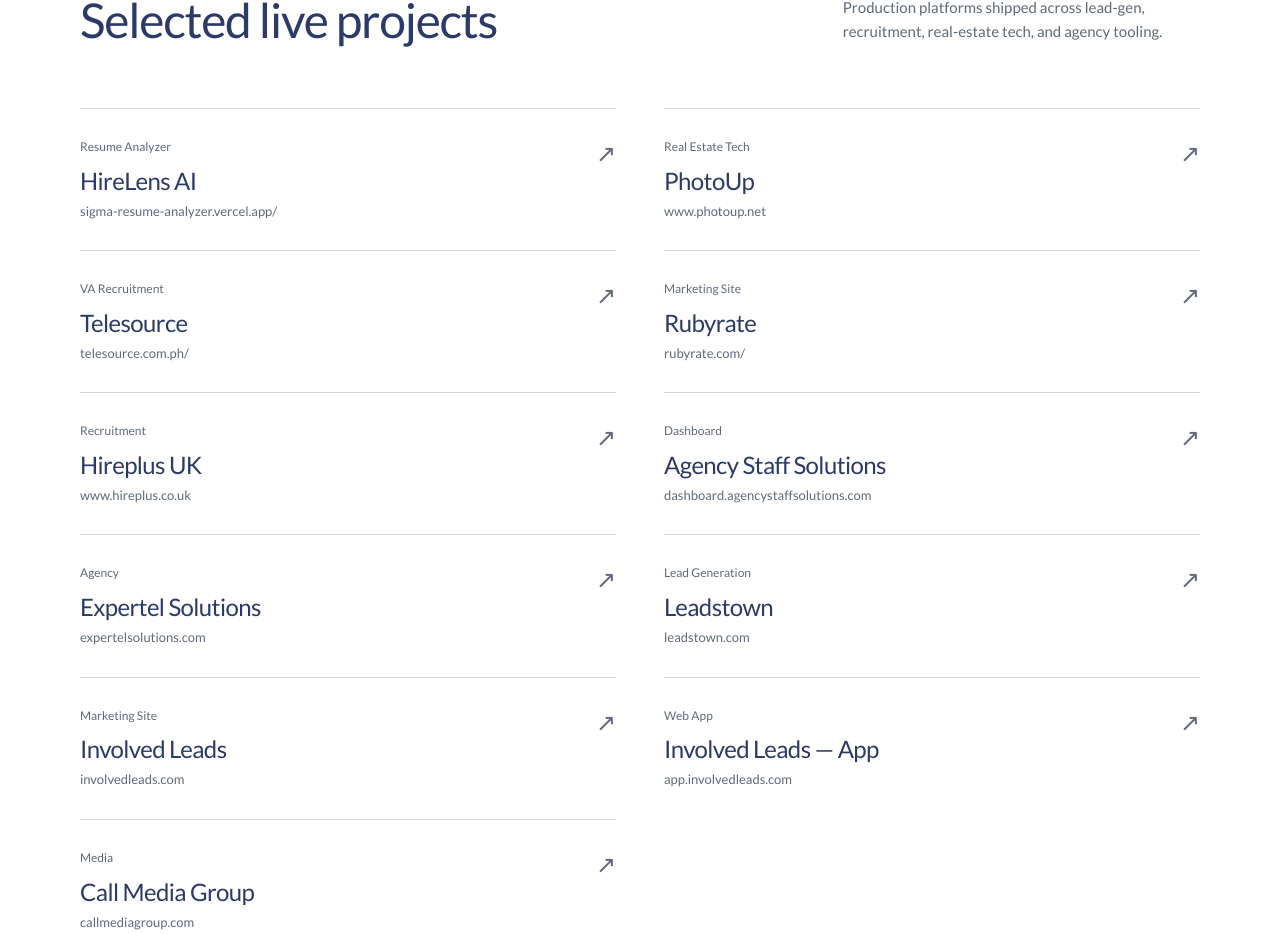
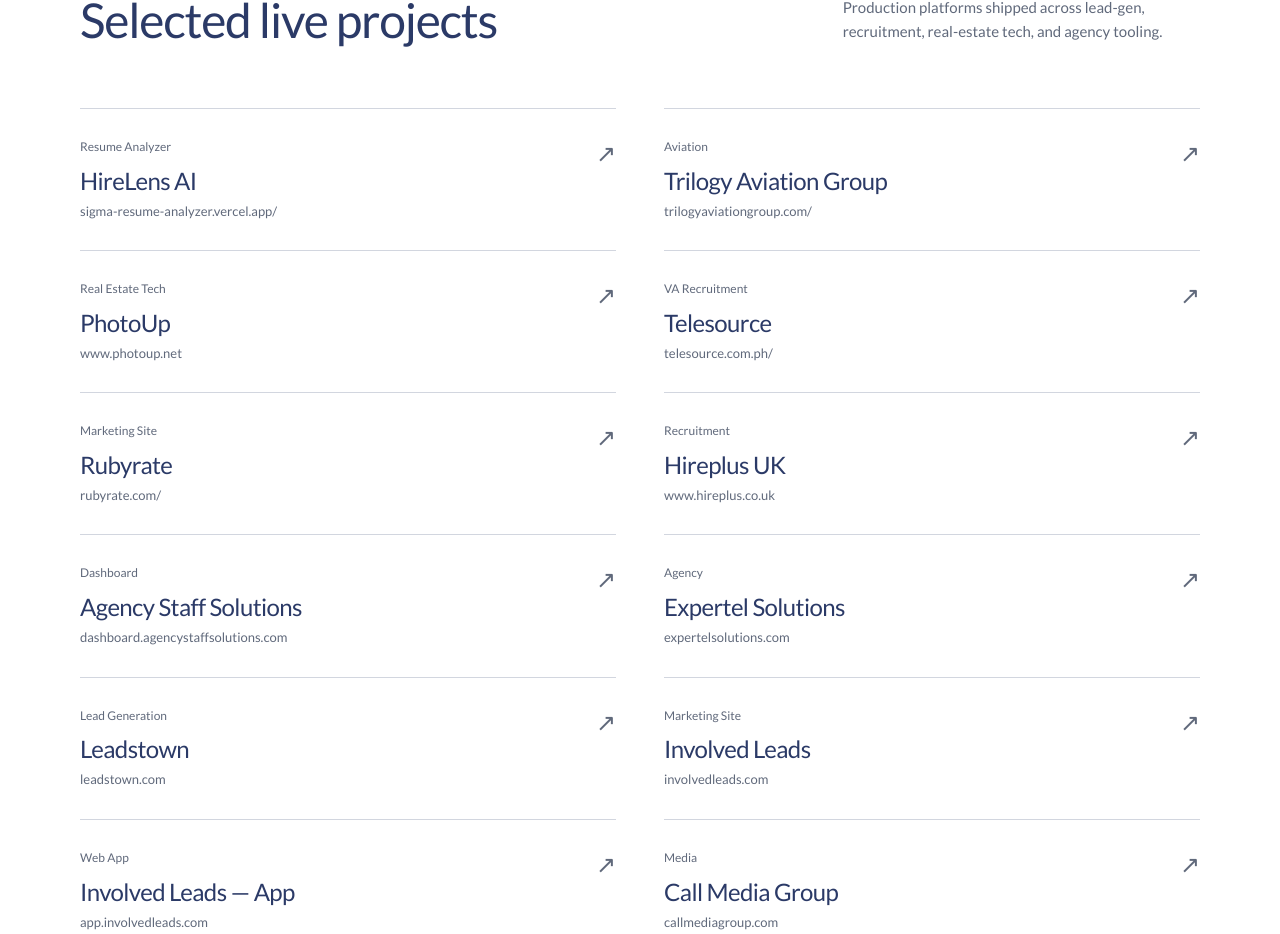
Before and after one commit to reyjoel/resume-portfolio, a React (Vite) app: page / in a window 1280 px wide. Shown: the part 4330-5264 px from the top of the page. Built offline with nearby package versions, Linux system fonts and the light colour scheme.

Commit message:
update projects

```diff
--- a/src/data.js
+++ b/src/data.js
@@ -90,6 +90,7 @@
   projects_length: "10+",
   projects: [
     { name: "HireLens AI",             url: "https://sigma-resume-analyzer.vercel.app/",  tag: "Resume Analyzer" },
+    { name: "Trilogy Aviation Group",  url: "https://trilogyaviationgroup.com/",          tag: "Aviation" },
     { name: "PhotoUp",                 url: "https://www.photoup.net",                    tag: "Real Estate Tech" },
     { name: "Telesource",              url: "https://telesource.com.ph/",                 tag: "VA Recruitment" },
     { name: "Rubyrate",                url: "https://rubyrate.com/",                      tag: "Marketing Site" },
```
